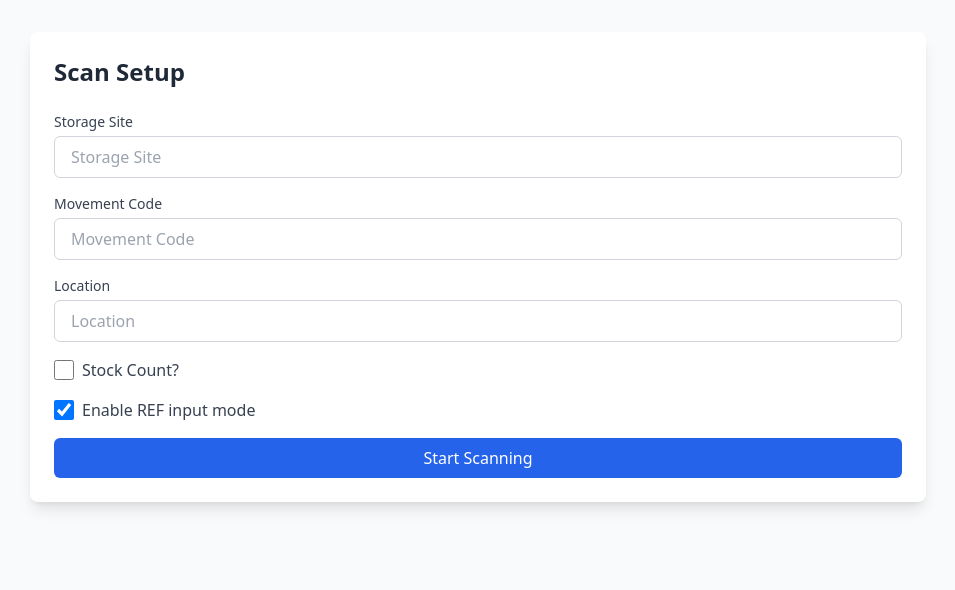
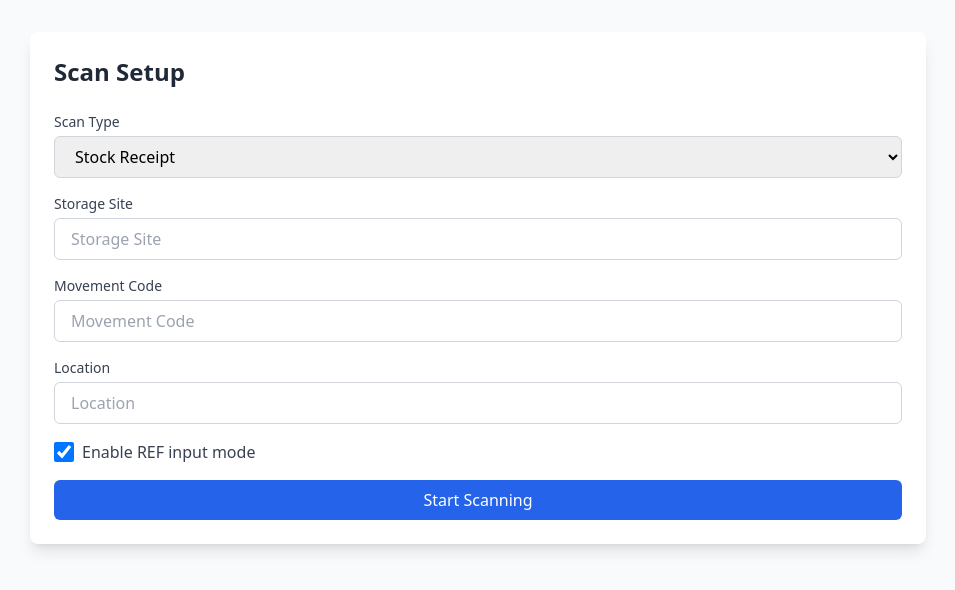
Before and after one commit to Gerald-Waerseggers/GS1-Barcode-Scanner, a React (Vite) app: page / in a window 1280 px wide. Shown: the top 590 px of the page, without its empty margins (162-1117 px from the left). Built offline with nearby package versions, Linux system fonts and the light colour scheme.

Commit message:
select box

```diff
--- a/src/BarcodeScanner.tsx
+++ b/src/BarcodeScanner.tsx
@@ -190,7 +190,7 @@ export default function BarcodeScanner() {
               <ScanLine className="w-6 h-6 text-blue-600" />
 
               <h1 className="text-2xl font-bold text-gray-800">
-                GS1 Barcode Scanner
+                Barcode Scanner: {setupInfo.stockCount ? "Stock Count" : "Stock Receipt"}
               </h1>
             </div>
             <div className="flex gap-2">
--- a/src/components/SetupForm.tsx
+++ b/src/components/SetupForm.tsx
@@ -1,6 +1,13 @@
 import React, { useState } from "react";
 import { ScanSetup } from "../types";
-import { Button } from "@headlessui/react";
+import {
+  Button,
+  Fieldset,
+  Field,
+  Input,
+  Label,
+  Select,
+} from "@headlessui/react";
 
 interface SetupFormProps {
   onSetupComplete: (setupInfo: ScanSetup) => void;
@@ -34,12 +41,26 @@ const SetupForm: React.FC<SetupFormProps> = ({
         <div className="bg-white rounded-lg shadow-lg p-6">
           <h1 className="text-2xl font-bold text-gray-800 mb-6">Scan Setup</h1>
           <form onSubmit={handleSubmit}>
-            <div className="space-y-4">
-              <div>
-                <label className="block text-sm font-medium text-gray-700">
+            <Fieldset className="space-y-4">
+              <Field>
+                <Label className="block text-sm font-medium text-gray-700">
+                  Scan Type
+                </Label>
+
+                <Select
+                  className="mt-1 block w-full px-4 py-2 border border-gray-300 rounded-md"
+                  value={stockCount ? "true" : "false"}
+                  onChange={(e) => setStockCount(e.target.value === "true")}
+                >
+                  <option value="false">Stock Receipt</option>
+                  <option value="true">Stock Count</option>
+                </Select>
+              </Field>
+              <Field>
+                <Label className="block text-sm font-medium text-gray-700">
                   Storage Site
-                </label>
-                <input
+                </Label>
+                <Input
                   placeholder="Storage Site"
                   type="text"
                   value={storageSite}
@@ -47,12 +68,12 @@ const SetupForm: React.FC<SetupFormProps> = ({
                   className="mt-1 block w-full px-4 py-2 border border-gray-300 rounded-md"
                   required
                 />
-              </div>
-              <div>
-                <label className="block text-sm font-medium text-gray-700">
+              </Field>
+              <Field>
+                <Label className="block text-sm font-medium text-gray-700">
                   Movement Code
-                </label>
-                <input
+                </Label>
+                <Input
                   placeholder="Movement Code"
                   type="text"
                   value={movementCode}
@@ -60,12 +81,12 @@ const SetupForm: React.FC<SetupFormProps> = ({
                   className="mt-1 block w-full px-4 py-2 border border-gray-300 rounded-md"
                   required
                 />
-              </div>
-              <div>
-                <label className="block text-sm font-medium text-gray-700">
+              </Field>
+              <Field>
+                <Label className="block text-sm font-medium text-gray-700">
                   Location
-                </label>
-                <input
+                </Label>
+                <Input
                   placeholder="Location"
                   type="text"
                   value={location}
@@ -73,29 +94,18 @@ const SetupForm: React.FC<SetupFormProps> = ({
                   className="mt-1 block w-full px-4 py-2 border border-gray-300 rounded-md"
                   required
                 />
-              </div>
-              <div className="mb-4">
-                <label className="flex items-center space-x-2">
-                  <input
-                    type="checkbox"
-                    checked={stockCount}
-                    onChange={(e) => setStockCount(e.target.checked)}
-                    className="h-5 w-5 rounded border-gray-300 text-blue-600 focus:ring-blue-500"
-                  />
-                  <span className="text-gray-700">Stock Count?</span>
-                </label>
-              </div>
-              <div className="mb-4">
-                <label className="flex items-center space-x-2">
-                  <input
+              </Field>
+              <Field className="mb-4">
+                <Label className="flex items-center space-x-2">
+                  <Input
                     type="checkbox"
                     checked={addRefMode}
                     onChange={(e) => setAddRefMode(e.target.checked)}
                     className=" h-5 w-5 rounded border-gray-300 text-blue-600 focus:ring-blue-500"
                   />
                   <span className="text-gray-700">Enable REF input mode</span>
-                </label>
-              </div>
+                </Label>
+              </Field>
 
               <Button
                 type="submit"
@@ -103,7 +113,7 @@ const SetupForm: React.FC<SetupFormProps> = ({
               >
                 Start Scanning
               </Button>
-            </div>
+            </Fieldset>
           </form>
         </div>
       </div>
```
